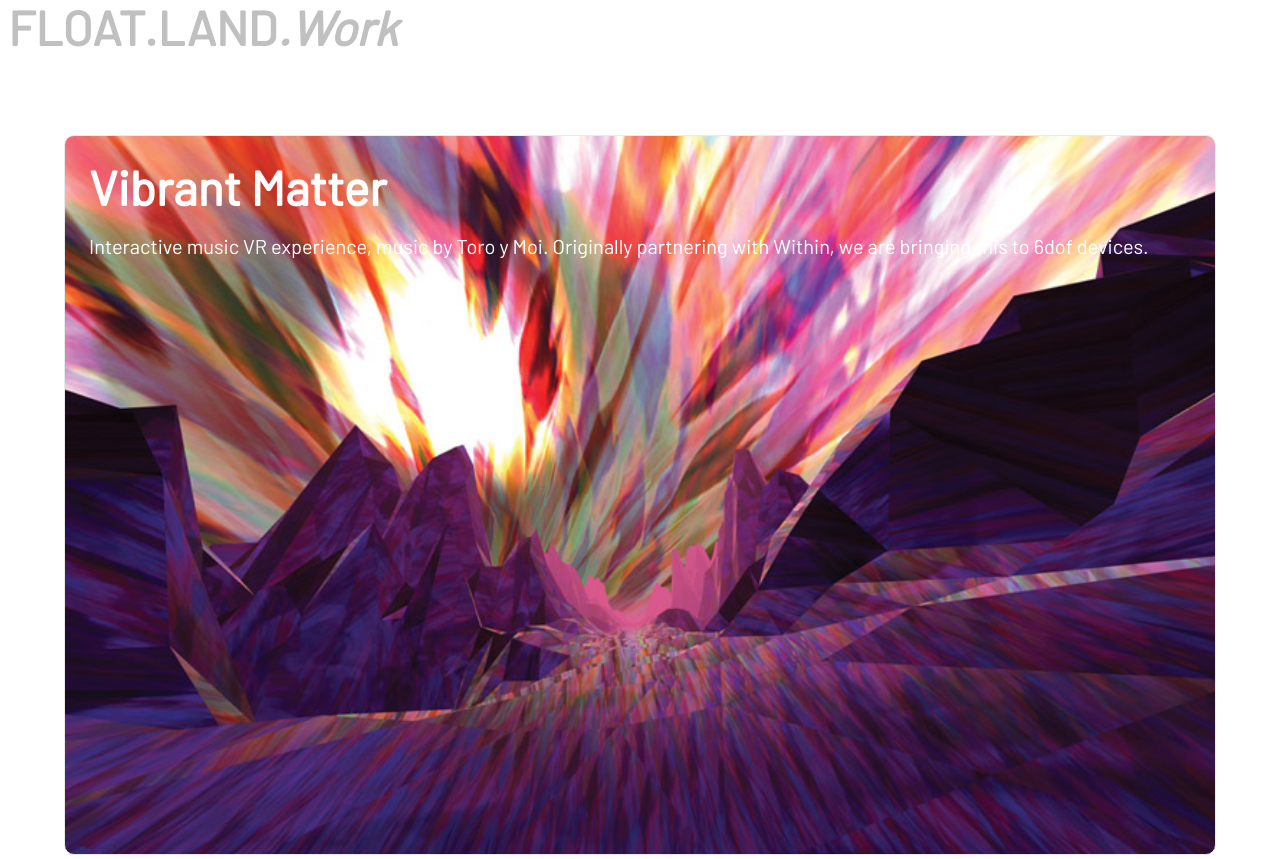
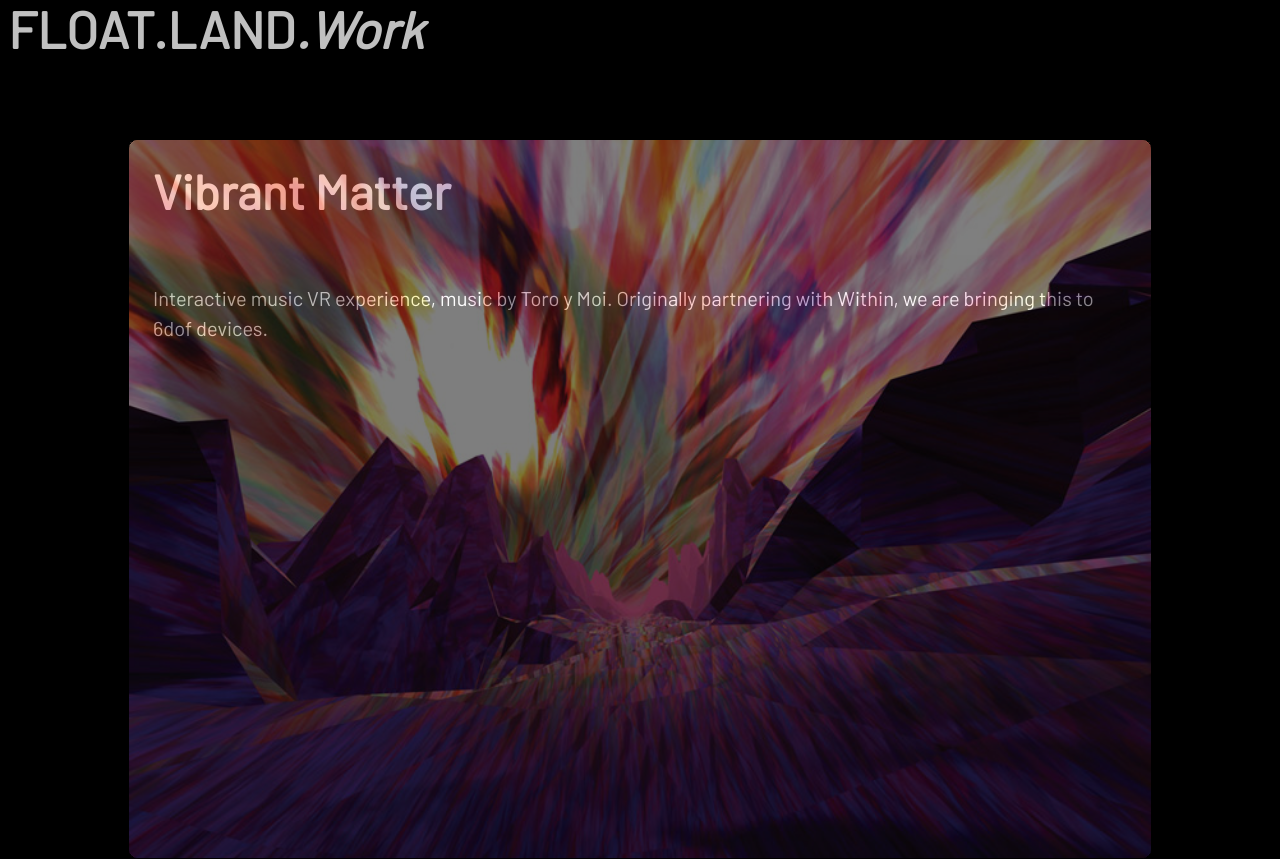
Before and after one commit to peibarthwu/FLOAT, a Next.js app: page /work in a window 1280 px wide. Shown: the top 859 px of the page. Built offline with nearby package versions, Linux system fonts and the light colour scheme.

Commit message:
black background

```diff
--- a/pages/work.js
+++ b/pages/work.js
@@ -24,7 +24,8 @@ export default function Work() {
         <main className={styles.main} id="content">
         <div className={styles.paralax + ' ' + styles.project}
           style={{ backgroundImage: `url("/assets/work/vibrant_matter.jpg")` }}>
-            <h2>
+          <div className={styles.overlay}>
+          <h2>
               Vibrant Matter
             </h2>
             <p>
@@ -32,9 +33,11 @@ export default function Work() {
             Interactive music VR experience, music by Toro y Moi. Originally partnering with Within, we are bringing this to 6dof devices.
             </p>
           </div>
+          </div>
 
           <div className={styles.paralax + ' ' + styles.project}
           style={{ backgroundImage: `url("/assets/work/prismatic_paradise.jpg")` }}>
+            <div className={styles.overlay}>
             <h2>
               Prismatic Paradise
             </h2>
@@ -42,10 +45,12 @@ export default function Work() {
             {/* <img src="/assets/work/prismatic_paradise.jpg" alt="Logo" id="targetimg" width="100%" border-radius="10px"/> */}
             Part of "Summer Sweet Wave" exhibition on the massive SVLA1 screen, downtown Los Angeles.
             </p>
+            </div>
           </div>
 
           <div className={styles.paralax + ' ' + styles.project}
           style={{ backgroundImage: `url("/assets/work/vr_screensavers.jpg")` }}>
+            <div className={styles.overlay}>
             <h2>
               VR Screensavers
             </h2>
@@ -53,6 +58,7 @@ export default function Work() {
             {/* <img src="/assets/work/vr_screensavers.jpg" alt="Logo" id="targetimg" width="100%" border-radius="10px"/> */}
             A nostalgic playground in AR & VR - infinite realms of the classic screen saver.
             </p>
+            </div>
           </div>
 
           <div className={styles.card}>
--- a/styles/Home.module.css
+++ b/styles/Home.module.css
@@ -47,7 +47,7 @@
   color: #c0c0c0;
   margin: 0;
   line-height: 1.15;
-  font-size: 3rem;
+  font-size: 4vw;
 }
 
 .title,
@@ -60,9 +60,16 @@
   font-size: 1.5rem;
 }
 
+/*
+*  Home page section titles
+*/
 .section {
   line-height: 1;
   font-size: 1.5rem;
+}
+
+.section:hover{
+color: #929292;
 }
 
 .image{
@@ -97,7 +104,7 @@
 }
 
 
-/* Parallax Styles */
+/* Parallax  */
 .paralax {
   background-attachment: fixed;
   background-position: center;
@@ -106,16 +113,14 @@
 }
 
 .project {
-  /* BG image set on div */
   color: white;
-  padding: 1.5rem;
   text-align: left;
   text-decoration: none;
-  border: 1px solid #eaeaea;
+  border: 1px solid #000000;
   border-radius: 10px;
   transition: color 0.15s ease, border-color 0.15s ease;
   overflow: hidden;
-  width: 90vw;
+  width: 80vw;
   height: 90vh;
   position: relative;
   margin-bottom: 3rem;
@@ -127,13 +132,23 @@
   margin: 0 0 1rem 0;
   font-size: 3rem;
   color:#ffffff;
+  padding: 1.5rem;
+
 }
 
 .project p {
   margin: 0;
   font-size: 1.25rem;
   line-height: 1.5;
-}v
+  padding: 1.5rem;
+}
+
+.overlay{
+  background-color: black;
+  opacity: 0.5;
+  width: 100%;
+  height: 100%;
+}
 
 .info{
   margin: auto;
@@ -141,6 +156,7 @@
   width: 90vw;
   font-size: 1.5rem;
 }
+
 /*
 .title:after {
   position: absolute;
@@ -198,12 +214,16 @@
 
 .video {
   position: absolute;
-  z-index: -1;
+  z-index: 0;
   top: 0;
   left: 0;
   width: 100%;
   height: 100%;
   object-fit: fill;
+}
+
+.above{
+  z-index: 1;
 }
 /*
 @media (max-width: 600px) {
--- a/styles/globals.css
+++ b/styles/globals.css
@@ -4,6 +4,7 @@ body {
   margin: 0;
   font-family: 'Barlow', sans-serif;
   color: #000000;
+  background-color: #000000;
 }
 
 a {
```
Also changed, not shown: pages/clients.js (+18 -8 lines), pages/index.js (+16 -9 lines), 1 other file (tests, documents, lock files or other folders).
